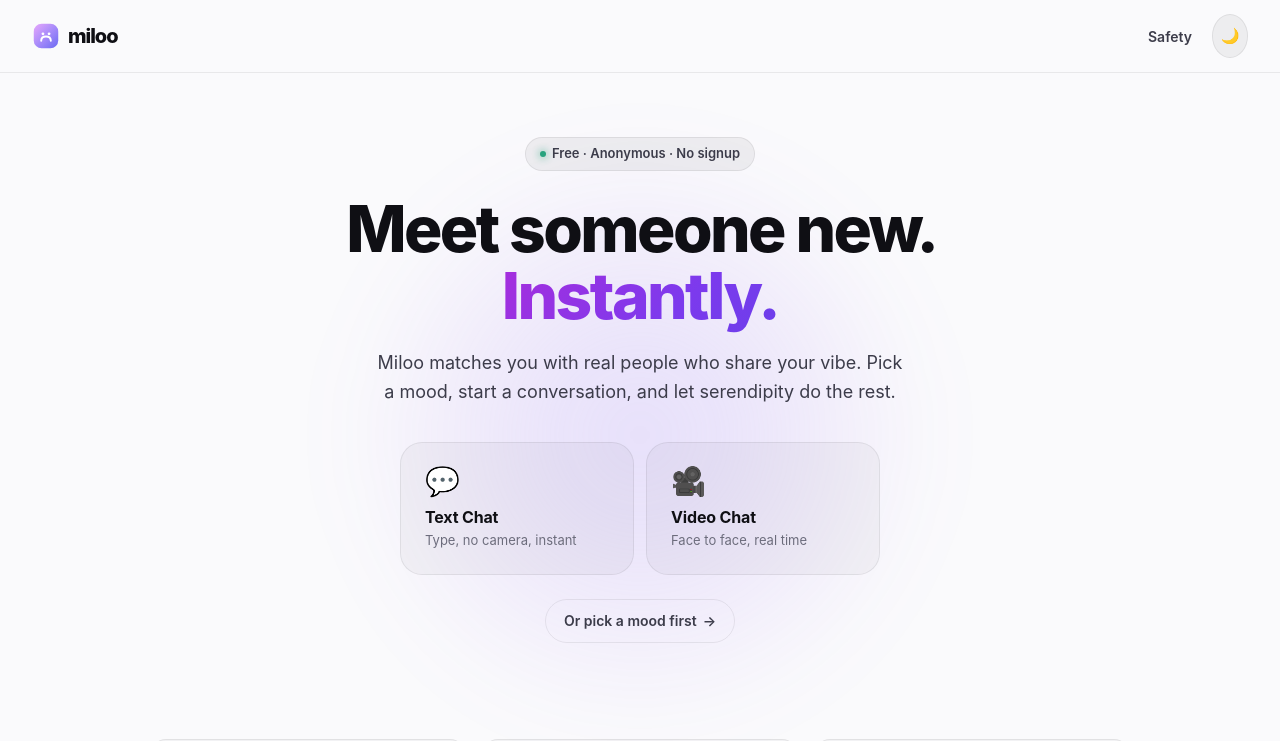
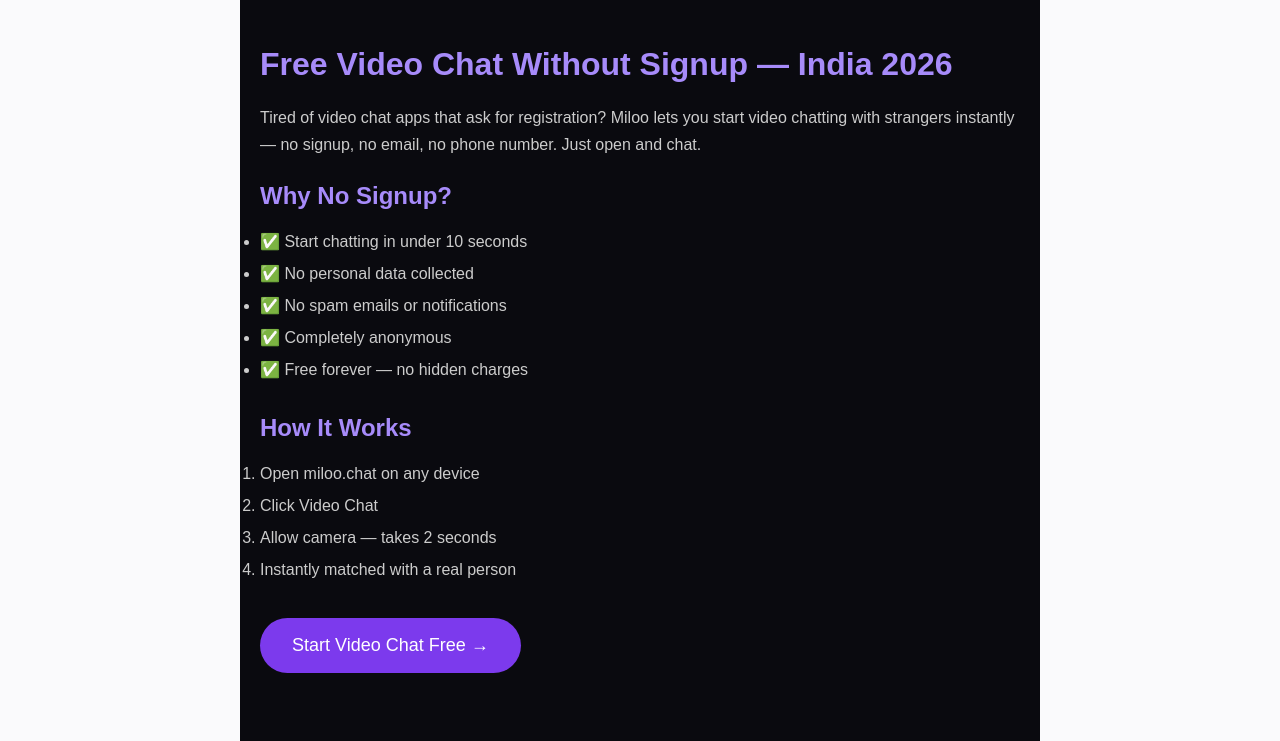
Before and after one commit to AkhilSharma11681/RCAPP, a React (Vite) app in the folder client/: page /blog/video-chat-no-signup in a window 1280 px wide. Before the commit this address led to /. Shown: the top 741 px of the page. Built offline with nearby package versions, Linux system fonts and the light colour scheme; no server answers.

Commit message:
Add stranger-chat-india + video-chat-no-signup SEO pages

```diff
--- a/client/src/App.jsx
+++ b/client/src/App.jsx
@@ -6,6 +6,8 @@ import ChatRoom from './pages/ChatRoom'
 import Terms from './pages/Terms'
 import OmegleAlternative from './pages/blog/OmegleAlternative'
 import RandomVideoChatIndia from './pages/blog/RandomVideoChatIndia'
+import StrangerChatIndia from './pages/blog/StrangerChatIndia'
+import VideoChatNoSignup from './pages/blog/VideoChatNoSignup'
 import { trackEvent } from './utils/analytics'
 
 function AppRoutes() {
@@ -125,6 +127,10 @@ function AppRoutes() {
         path="/blog/random-video-chat-india"
         element={<RandomVideoChatIndia />}
       />
+      <Route path="/blog/stranger-chat-india" element={<StrangerChatIndia />}
+      />
+      <Route path="/blog/video-chat-no-signup" element={<VideoChatNoSignup />}
+      />
       {/* Catch-all: redirect unknown paths to home */}
       <Route path="*" element={<RedirectHome />} />
     </Routes>
--- /dev/null
+++ b/client/src/pages/blog/StrangerChatIndia.jsx
@@ -0,0 +1,23 @@
+import { useEffect } from 'react'
+import { useNavigate } from 'react-router-dom'
+export default function StrangerChatIndia() {
+  const navigate = useNavigate()
+  useEffect(() => { document.title = 'Stranger Chat India Free - Miloo | Meet Random People Online' }, [])
+  return (
+    <div style={{ maxWidth: 800, margin: '0 auto', padding: '40px 20px', fontFamily: 'sans-serif', background: '#0a0a0f', color: '#fff', minHeight: '100vh' }}>
+      <h1 style={{ color: '#a78bfa', fontSize: 32, marginBottom: 16 }}>Stranger Chat India — Meet Random People Free</h1>
+      <p style={{ color: '#ccc', lineHeight: 1.7, marginBottom: 20 }}>Miloo is India's best free stranger chat platform. Meet random people online instantly — no signup, no login needed. Safe, anonymous, and completely free.</p>
+      <h2 style={{ color: '#a78bfa', fontSize: 24, marginBottom: 12 }}>Talk to Strangers Online India</h2>
+      <ul style={{ color: '#ccc', lineHeight: 2 }}>
+        <li>🎯 Mood-based matching — find someone who shares your vibe</li>
+        <li>💬 Text chat — no camera needed</li>
+        <li>🎥 Video chat — face to face with strangers</li>
+        <li>🔒 100% anonymous — no account required</li>
+        <li>⚡ Works on Jio, Airtel, Vi mobile data</li>
+      </ul>
+      <h2 style={{ color: '#a78bfa', fontSize: 24, margin: '24px 0 12px' }}>Popular in These Cities</h2>
+      <p style={{ color: '#ccc', lineHeight: 1.7 }}>Miloo is used by people across India — Delhi, Mumbai, Bangalore, Hyderabad, Chennai, Kolkata, Pune, Jaipur and more. Meet strangers from your city or anywhere in India.</p>
+      <button onClick={() => navigate('/')} style={{ background: '#7c3aed', color: '#fff', border: 'none', padding: '14px 32px', borderRadius: 50, fontSize: 18, cursor: 'pointer', marginTop: 32 }}>Start Stranger Chat →</button>
+    </div>
+  )
+}
--- /dev/null
+++ b/client/src/pages/blog/VideoChatNoSignup.jsx
@@ -0,0 +1,28 @@
+import { useEffect } from 'react'
+import { useNavigate } from 'react-router-dom'
+export default function VideoChatNoSignup() {
+  const navigate = useNavigate()
+  useEffect(() => { document.title = 'Video Chat Without Signup Free India 2026 - Miloo' }, [])
+  return (
+    <div style={{ maxWidth: 800, margin: '0 auto', padding: '40px 20px', fontFamily: 'sans-serif', background: '#0a0a0f', color: '#fff', minHeight: '100vh' }}>
+      <h1 style={{ color: '#a78bfa', fontSize: 32, marginBottom: 16 }}>Free Video Chat Without Signup — India 2026</h1>
+      <p style={{ color: '#ccc', lineHeight: 1.7, marginBottom: 20 }}>Tired of video chat apps that ask for registration? Miloo lets you start video chatting with strangers instantly — no signup, no email, no phone number. Just open and chat.</p>
+      <h2 style={{ color: '#a78bfa', fontSize: 24, marginBottom: 12 }}>Why No Signup?</h2>
+      <ul style={{ color: '#ccc', lineHeight: 2 }}>
+        <li>✅ Start chatting in under 10 seconds</li>
+        <li>✅ No personal data collected</li>
+        <li>✅ No spam emails or notifications</li>
+        <li>✅ Completely anonymous</li>
+        <li>✅ Free forever — no hidden charges</li>
+      </ul>
+      <h2 style={{ color: '#a78bfa', fontSize: 24, margin: '24px 0 12px' }}>How It Works</h2>
+      <ol style={{ color: '#ccc', lineHeight: 2 }}>
+        <li>Open miloo.chat on any device</li>
+        <li>Click Video Chat</li>
+        <li>Allow camera — takes 2 seconds</li>
+        <li>Instantly matched with a real person</li>
+      </ol>
+      <button onClick={() => navigate('/')} style={{ background: '#7c3aed', color: '#fff', border: 'none', padding: '14px 32px', borderRadius: 50, fontSize: 18, cursor: 'pointer', marginTop: 32 }}>Start Video Chat Free →</button>
+    </div>
+  )
+}
```
Also changed, not shown: 1 other file (tests, documents, lock files or other folders).
